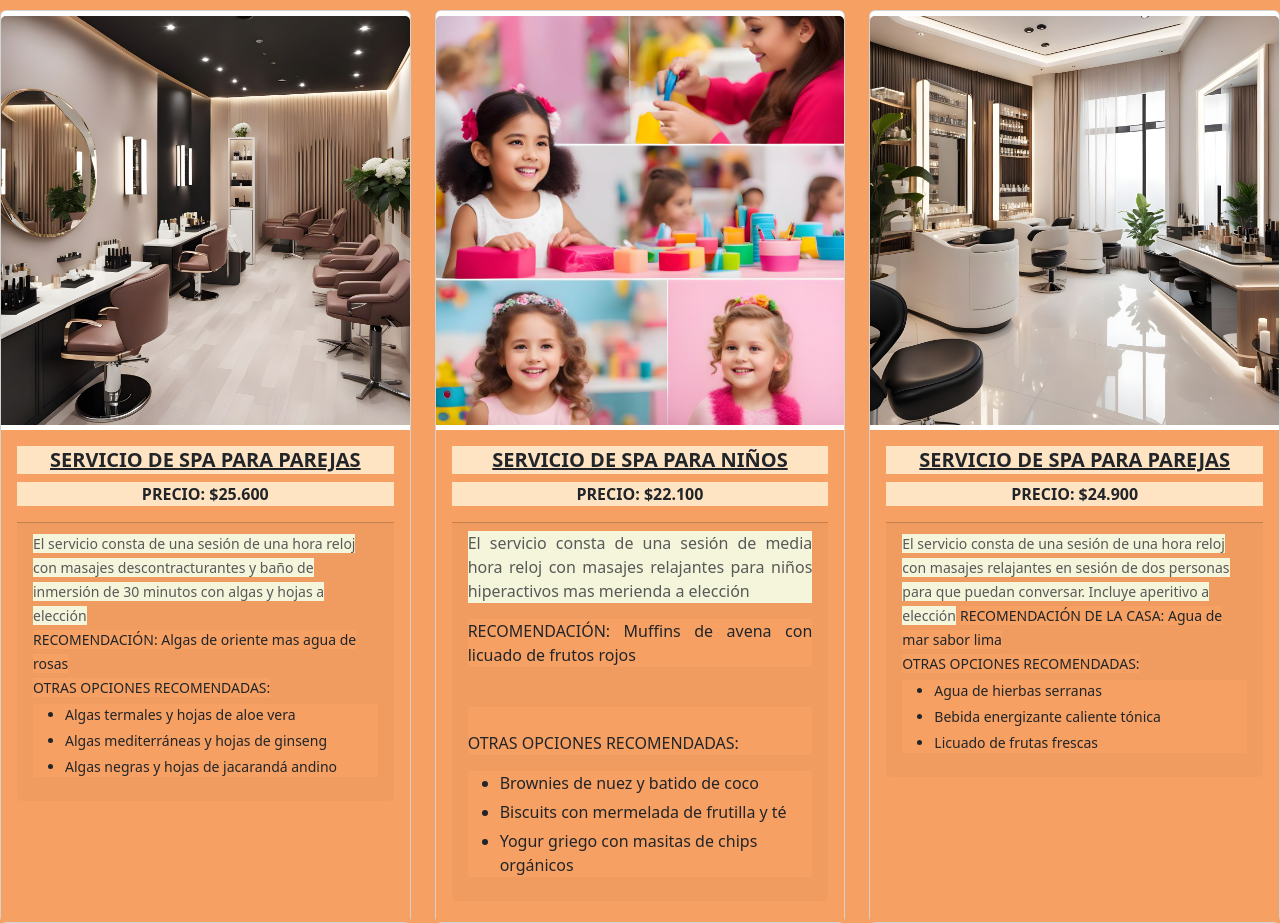
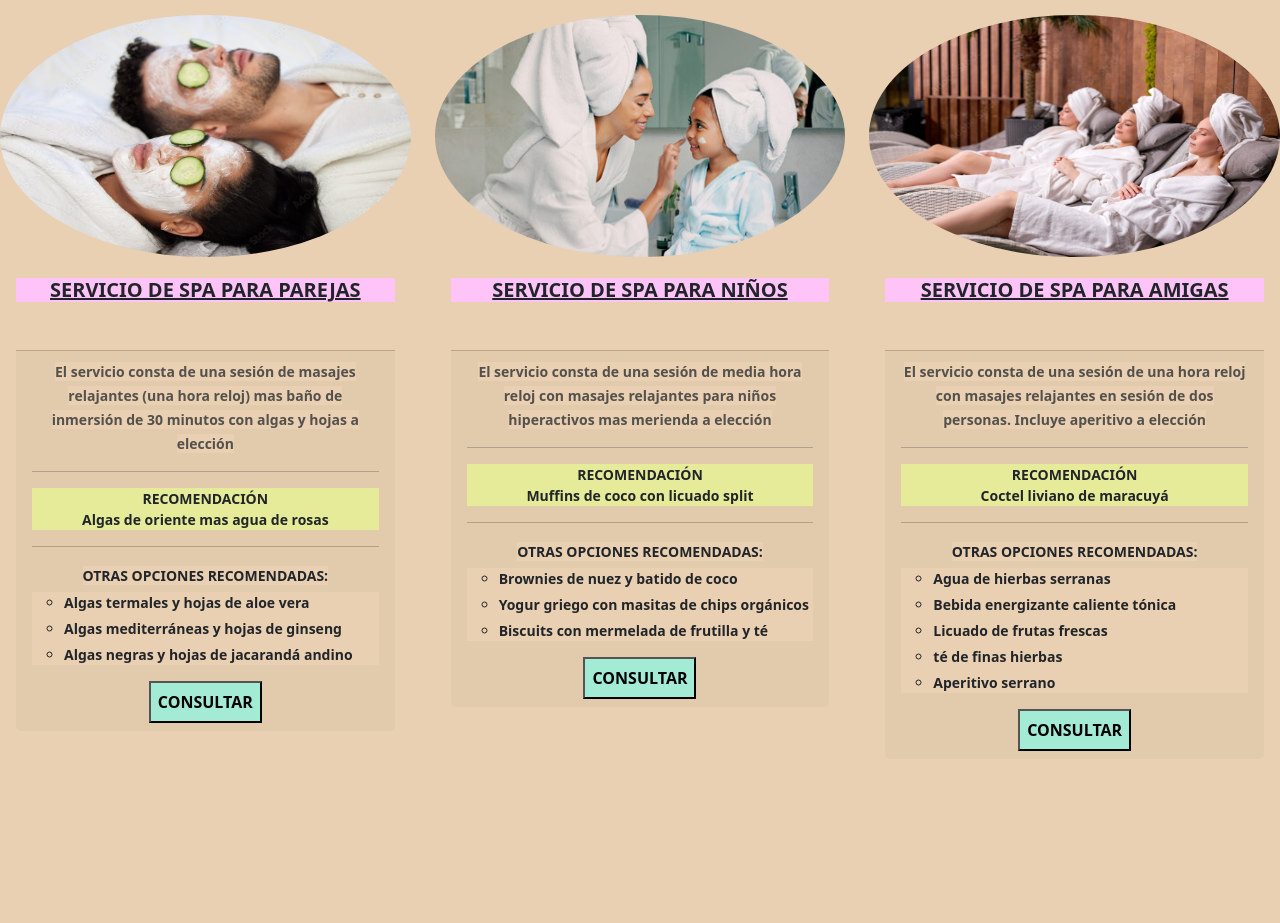
Before and after one commit to CodeSystem2022/E-commerce-Perricentro, a website: page pages/servicios.html in a window 1280 px wide. After the commit the page ends 818 px from the top, so only its background shows below. Drawn offline with Linux system fonts and the light colour scheme.

Commit message:
Se hacen modificaciones a la sección servicios

```diff
--- a/pages/servicios.html
+++ b/pages/servicios.html
@@ -9,22 +9,26 @@
   <title>SERVICIOS</title>
 </head>
 
-<body>
+  <!--<button type="button" class="button"> <a href="../index.html">VOLVER ATRÁS</a></button>-->
 
   <div class="row row-cols-1 row-cols-md-3 g-4">
     <div class="col">
       <div class="card h-100">
-        <img src="assets/IA1.jpg" class="card-img-top" alt="...">
+        <img src="assets/parejas.jpg" class="card-img-top" alt="...">
         <div class="card-body">
           <h5 class="card-title">SERVICIO DE SPA PARA PAREJAS</h5>
           <p class="card-text">PRECIO: $25.600</p>
 
           <div class="card-footer">
-            <small class="text-body-secondary">El servicio consta de una sesión de una hora reloj con masajes
-              descontracturantes y baño de inmersión de 30 minutos con algas y hojas a elección</small>
+            <small class="text-body-secondary">El servicio consta de una sesión de masajes relajantes (una hora reloj)
+              mas baño de inmersión de 30 minutos con algas y hojas a elección</small>
             <small class="text-body-terciary">
-              <br>
-              RECOMENDACIÓN: Algas de oriente mas agua de rosas</small><br>
+              <hr>
+              <p>RECOMENDACIÓN <br>
+                Algas de oriente mas agua de rosas
+              </p>
+            </small>
+            <hr>
             <small class="text-body-fin">OTRAS OPCIONES RECOMENDADAS:
               <ul>
                 <li>Algas termales y hojas de aloe vera</li>
@@ -32,6 +36,7 @@
                 <li>Algas negras y hojas de jacarandá andino</li>
               </ul>
             </small>
+            <button type="button">CONSULTAR</button>
           </div>
         </div>
       </div>
@@ -39,52 +44,67 @@
 
     <div class="col">
       <div class="card h-100">
-        <img src="assets/spa_ninos.jpg" class="card-img-top" alt="...">
+        <img src="assets/ninios.jpg" class="card-img-top" alt="...">
         <div class="card-body">
           <h5 class="card-title">SERVICIO DE SPA PARA NIÑOS</h5>
           <p class="card-text">PRECIO: $22.100</p>
           <div class="card-footer">
-            <p class="text-body-secondary">El servicio consta de una sesión de media hora reloj con masajes
-              relajantes para niños hiperactivos mas merienda a elección</p>
-            <p class="text-body-terciary">RECOMENDACIÓN: Muffins de avena con licuado de frutos rojos</p><br>
-            <p class="text-body-fin">
-              <br><span>OTRAS OPCIONES RECOMENDADAS:</span>
+            <small class="text-body-secondary">El servicio consta de una sesión de media hora reloj con masajes
+              relajantes para niños hiperactivos mas merienda a elección</small>
+            <small class="text-body-terciary">
+              <hr>
+              <p>RECOMENDACIÓN <br>
+                Muffins de coco con licuado split
+              </p>
+            </small>
+            <hr>
+            <small class="text-body-fin">OTRAS OPCIONES RECOMENDADAS:
               <ul>
                 <li>Brownies de nuez y batido de coco</li>
+                <li>Yogur griego con masitas de chips orgánicos</li>
                 <li>Biscuits con mermelada de frutilla y té</li>
-                <li>Yogur griego con masitas de chips orgánicos</li>
               </ul>
-            </p>
+            </small>
+            <button type="button">CONSULTAR</button>
           </div>
         </div>
-
       </div>
     </div>
 
 
     <div class="col">
       <div class="card h-100">
-        <img src="assets/IA3.jpg" class="card-img-top" alt="...">
+        <img src="assets/amigas.jpg" class="card-img-top" alt="...">
         <div class="card-body">
-          <h5 class="card-title">SERVICIO DE SPA PARA PAREJAS</h5>
+          <h5 class="card-title">SERVICIO DE SPA PARA AMIGAS</h5>
           <p class="card-text">PRECIO: $24.900</p>
           <div class="card-footer">
-            <small class="text-body-secondary">El servicio consta de una sesión de una hora reloj con masajes relajantes
-              en sesión de dos personas para que puedan conversar. Incluye aperitivo a elección</small>
-            <small class="text-body-terciary">RECOMENDACIÓN DE LA CASA: Agua de mar sabor lima</small><br>
+            <small class="text-body-secondary">El servicio consta de una sesión de una hora reloj con masajes relajantes en sesión de dos personas. Incluye aperitivo a elección</small>
+            <small class="text-body-terciary">
+              <hr>
+              <p>RECOMENDACIÓN <br>
+                Coctel liviano de maracuyá
+              </p>
+              </small><hr>
             <small class="text-body-fin">OTRAS OPCIONES RECOMENDADAS:
               <ul>
                 <li>Agua de hierbas serranas</li>
                 <li>Bebida energizante caliente tónica</li>
                 <li>Licuado de frutas frescas</li>
+                <li>té de finas hierbas</li>
+                <li>Aperitivo serrano</li>
               </ul>
             </small>
+
+            <button type="button">CONSULTAR</button>
+
           </div>
         </div>
-
       </div>
     </div>
+
   </div>
+
 </body>
 
 </html>
--- a/style.css
+++ b/style.css
@@ -43,7 +43,7 @@ header a:hover {
     outline: 0;
     padding: 10px;
     color: white;
-    background-color: #1bcb7f;
+    background-color: rgb(204, 116, 8);
     text-align: center;
     cursor: pointer;
     width: 100%;
@@ -118,8 +118,6 @@ header a:hover {
     margin-bottom: 20px;
     text-align: center;
 }
-
-/*Se añaden los estilos que corresponden al video 2*/
 
 /*modal body*/
 .modal-body {
--- a/styles/servicios.css
+++ b/styles/servicios.css
@@ -1,27 +1,108 @@
 *{
     margin-top: 5px;
-    background-color: rgb(247, 160, 99);
+    background-color: rgb(233, 208, 178);
 }
 
+.card{
+    background-color: rgb(233, 208, 178);
+    border: 0px solid transparent;
+}
 .card-title {
     text-align: center;
     font-weight: bold;
     text-decoration: underline;
-    background-color: bisque;
-    padding: 2px;
+    background-color: rgb(255, 196, 247);
 }
 
 .card-text{
     text-align: center;
     font-weight: bold;
-    background-color: bisque;
+    background-color: rgb(177, 206, 219);
+    animation-name: titilar;
+    animation-duration: 5000ms;
+    animation-iteration-count: infinite;
 }
 
 .text-body-secondary{
-    text-align: justify;
+    text-align: center;
+    font-weight: bold;
     color: black;
-    background-color: beige;
 }
 .text-body-terciary{
     text-align: justify;
 }
+
+.text-body-terciary p{
+    background-color: rgb(229, 235, 153);
+    text-align: center;
+    font-weight: bold;
+}
+
+.text-body-fin{
+    text-align: center;
+    font-weight: bold;
+}
+
+.text-body-fin ul{
+    list-style-type: circle;
+    text-align: start;
+}
+
+.card-footer{
+    text-align: center;
+}
+
+.card-footer button{
+    background-color: rgb(163, 235, 213);
+    font-weight: bold;
+    padding: 7px;
+}
+
+.button{
+    background-color: rgb(163, 235, 213);
+}
+.button a{
+    color: black;
+    background-color: rgb(163, 235, 213);
+    text-decoration: none;
+}
+
+.button:hover{
+    background-color: lightpink;
+
+}
+.button a:hover{
+    background-color: lightpink;
+    color: #fff;
+}
+
+.card-footer button:hover{
+    background-color: lightpink;
+    color: #fff;
+}
+
+.h-100 img{
+    border-radius: 50%;
+    max-width: 100%;
+    height: 30%;
+}
+
+/*animación*/
+@keyframes titilar {
+    0%{
+        transform: scale(0);
+    }
+    20%{
+        transform: scale(1);
+    }
+    40%{
+        transform: scale(1.5);
+    }
+
+    80%{
+        transform: scale(1);
+    }
+    100%{
+        transform: scale(0.5);
+    }
+}
```
Also changed, not shown: index.html (+2 -2 lines).
